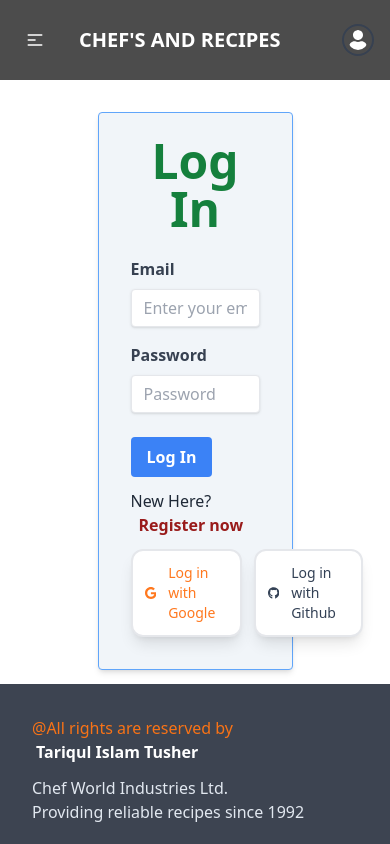
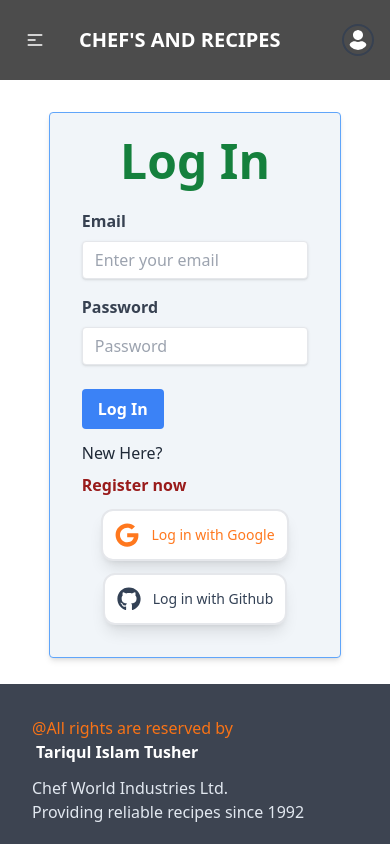
Before and after one commit to TariqulIslamTusher/Chef-Recipe-Hunter-client, a React (Vite) app: page /login in a window 390 px wide. Shown: the top 844 px of the page. Built offline with nearby package versions, Linux system fonts and the light colour scheme; no server answers.

Commit message:
Responsive the Login and Registration page

```diff
--- a/src/components/loginRegistration/Login.jsx
+++ b/src/components/loginRegistration/Login.jsx
@@ -135,7 +135,7 @@ const Login = () => {
         <div>
             <ToastContainer></ToastContainer>
             <Navbar></Navbar>
-            <div className='container w-6/12 mx-auto m-8 h-[screen]'>
+            <div className='container w-9/12 md:w-6/12 mx-auto m-8 h-[screen]'>
                 <form onSubmit={handleLogin} className="bg-slate-100 shadow-md rounded px-8 pt-6 pb-8 mb-4 border border-blue-400">
                     <div className='text-center mb-6'>
                         <h2 className='font-bold text-green-700 text-5xl'>Log In</h2>
@@ -171,9 +171,12 @@ const Login = () => {
 
                     <button className="bg-blue-500 hover:bg-blue-700 text-white font-bold py-2 px-4 rounded focus:outline-none focus:shadow-outline" type="submit">Log In</button>
 
-                    <p className='my-3'>New Here?<Link className='text-red-800 font-bold ml-2' to='/register' state={location.state}>Register now</Link></p>
+                    <div className='flex flex-col md:flex-row my-3 gap-2'>
 
-                    <div className='flex gap-3 items-center'>
+                    <p >New Here?</p>
+                    <Link className='text-red-800 font-bold' to='/register' state={location.state}>Register now</Link>
+                    </div>
+                    <div className='flex gap-3 flex-col md:flex-row items-center'>
 
                         <div onClick={handleGoogle} className='cursor-pointer flex items-center gap-3 rounded-xl border-2 bg-white shadow-lg p-3 text-[#ff781e] text-2xl'>
                             <FaGoogle className='mx-auto'></FaGoogle>
--- a/src/components/loginRegistration/Register.jsx
+++ b/src/components/loginRegistration/Register.jsx
@@ -131,10 +131,10 @@ const Register = () => {
     return (
         <div>
             <Navbar></Navbar>
-            <div className='container w-6/12 mx-auto m-8 h-[screen]'>
+            <div className='container w-9/12 md:w-6/12 mx-auto m-8 h-[screen]'>
                 <form onSubmit={handleSubmit} className="bg-slate-100 shadow-md rounded px-8 pt-6 pb-8 mb-4 border border-blue-400">
                     <div className='text-center mb-6'>
-                        <h2 className='font-bold text-amber-700 text-5xl'>Register Here</h2>
+                        <h2 className='font-bold text-amber-700 text-2xl md:text-5xl'>Register Here</h2>
                     </div>
                     <div className="mb-4">
                         <label className="block text-gray-700 font-bold mb-2" htmlFor="name">
```
